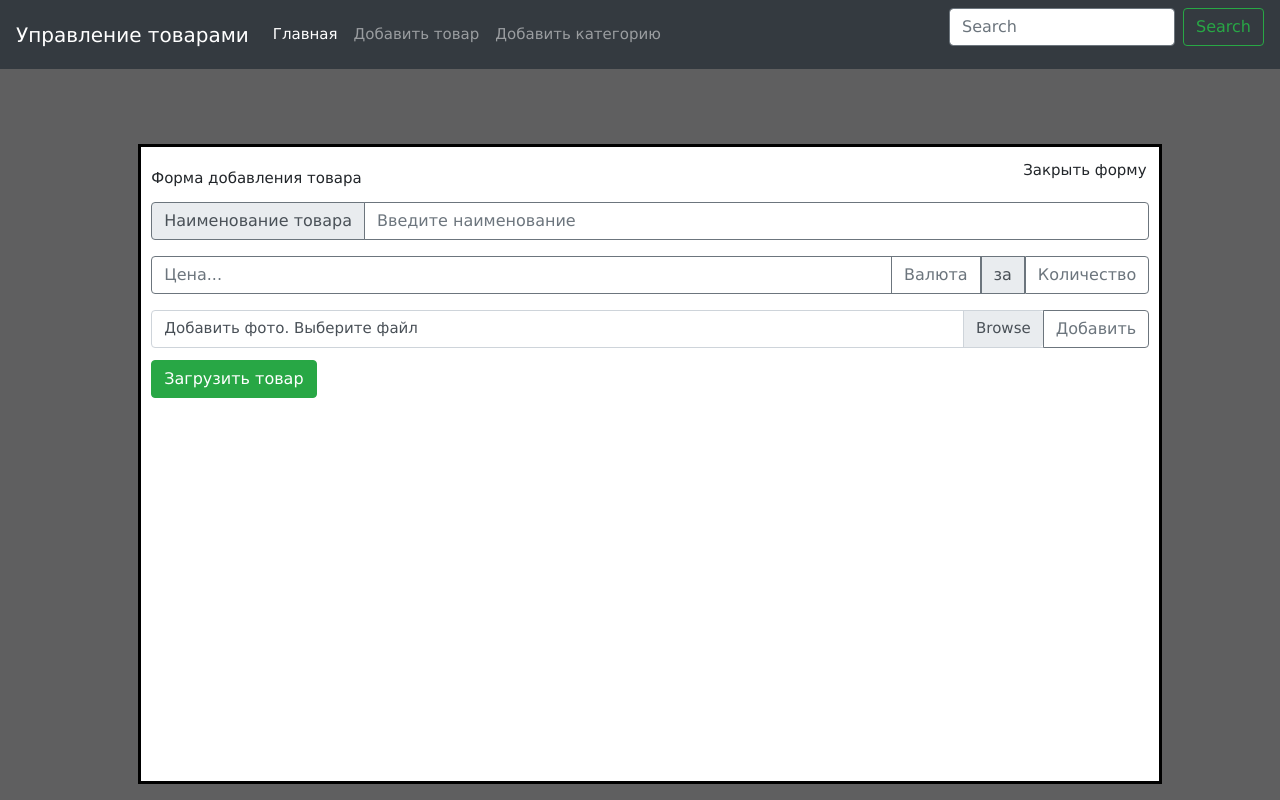
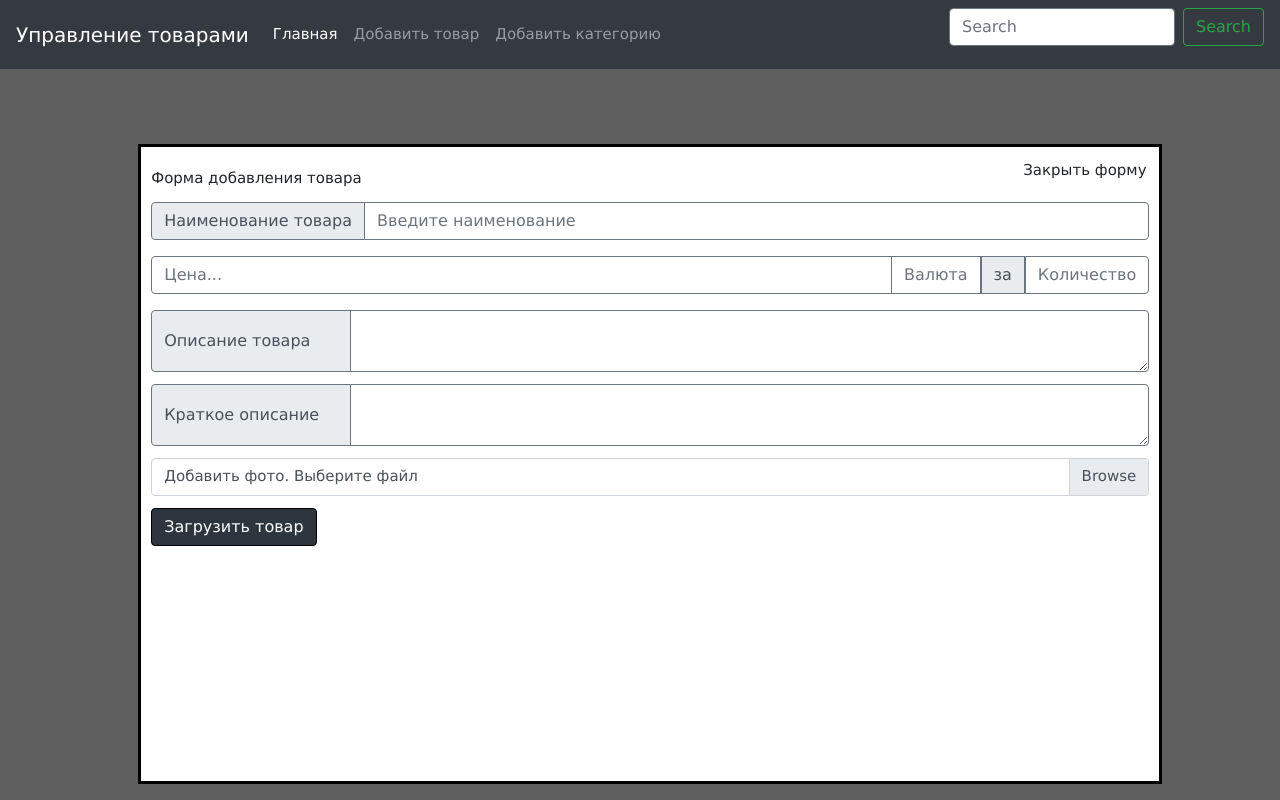
Before and after one commit to EugeneAlimov/shop, a Django app: page /management/ in a window 1280 px wide, after a click on "Добавить товар". Run offline with Django 3.2, Linux system fonts and the light colour scheme; some libraries are stand-ins or nearby versions.

Commit message:
частитчно восстановил

```diff
--- a/management/urls.py
+++ b/management/urls.py
@@ -21,4 +21,5 @@ from . import views
 urlpatterns = [
     path('', views.management, name='management'),
     path('management/', views.goods_adding, name='goods_adding'),
+    path('management/', views.goods_adding, name='goods_adding'),
 ]
--- a/management/views.py
+++ b/management/views.py
@@ -20,6 +20,20 @@ def goods_adding(request):
     return JsonResponse(return_dict)
 
 
+def goods_adding(request):
+    return_dict = dict()
+    print(request.POST)
+    data = request.POST
+    name_of_goods = data.get('name_of_goods')
+    price = data.get('price')
+
+    dsg = Product(name_of_product=name_of_goods, price=price)
+
+    dsg.save()
+
+    return JsonResponse(return_dict)
+
+
 
 def management(request):
     print('Ololo xyi')
--- a/static/static_dev/css/modal_window_style.css
+++ b/static/static_dev/css/modal_window_style.css
@@ -1,25 +1,38 @@
 
-#name-of-product{
+#name-of-product {
     margin-top: 12px;
 }
 
-.form-group{
+.form-group {
     margin-top: 12px;
 }
 
-#currency{
-    border-radius: 0rem;
+#currency {
+    border-radius: 0px;
 }
 
-.input-group-text{
+.input-group-text {
     border: 1px solid #6c757d;
 }
 
-.form-control{
+.form-control {
     border: 1px solid #6c757d;
 }
 
-#quantity{
+.description {
+    margin-top: 12px;
+}
+
+.descript {
+    width: 200px;
+}
+
+.btn-success {
+    background-color: #2d363e;
+    border-color: #000000;
+}
+
+#quantity {
     border-top-left-radius: 0rem;
     border-bottom-left-radius: 0rem;
 }
@@ -156,18 +169,19 @@ a:hover {
     display: block;
 
 }
+
 /* Пoдлoжкa */
 #overlay {
-	z-index:3; /* пoдлoжкa дoлжнa быть выше слoев элементoв сaйтa, нo ниже слoя мoдaльнoгo oкнa */
-	position:fixed; /* всегдa перекрывaет весь сaйт */
-	background-color:#000; /* чернaя */
-	opacity:0.6; /* нo немнoгo прoзрaчнa */
-	-moz-opacity:0.8; /* фикс прозрачности для старых браузеров */
-	filter:alpha(opacity=80);
-	width:100%;
-	height:100%; /* рaзмерoм вo весь экрaн */
-	top:0; /* сверху и слевa 0, oбязaтельные свoйствa! */
-	left:0;
-	cursor:pointer;
-	display:none; /* в oбычнoм сoстoянии её нет) */
+    z-index: 3; /* пoдлoжкa дoлжнa быть выше слoев элементoв сaйтa, нo ниже слoя мoдaльнoгo oкнa */
+    position: fixed; /* всегдa перекрывaет весь сaйт */
+    background-color: #000; /* чернaя */
+    opacity: 0.6; /* нo немнoгo прoзрaчнa */
+    -moz-opacity: 0.8; /* фикс прозрачности для старых браузеров */
+    filter: alpha(opacity=80);
+    width: 100%;
+    height: 100%; /* рaзмерoм вo весь экрaн */
+    top: 0; /* сверху и слевa 0, oбязaтельные свoйствa! */
+    left: 0;
+    cursor: pointer;
+    display: none; /* в oбычнoм сoстoянии её нет) */
 }
--- a/templates/management/management.html
+++ b/templates/management/management.html
@@ -91,15 +91,27 @@
             </div>
         </div>
 
-        <div class="input-group">
+        <div class="input-group description">
+            <div class="input-group-prepend">
+                <span class="input-group-text descript">Описание товара</span>
+            </div>
+            <textarea class="form-control" aria-label="With textarea"></textarea>
+        </div>
+
+        <div class="input-group description">
+            <div class="input-group-prepend">
+                <span class="input-group-text descript">Краткое описание</span>
+            </div>
+            <textarea class="form-control" aria-label="With textarea"></textarea>
+        </div>
+
+        <div class="input-group description">
             <div class="custom-file">
                 <input type="file" class="custom-file-input" id="inputGroupFile">
                 <label class="custom-file-label" for="inputGroupFile04">Добавить фото. Выберите файл</label>
             </div>
-            <div class="input-group-append">
-                <button class="btn btn-outline-secondary" type="button">Добавить</button>
-            </div>
         </div>
+
         <div class="form-group">
             <button type="submit" id="submit_btn" class="btn btn-success btn-by">
                 <!--data-product_id="{{ product.id }}"-->
@@ -110,7 +122,6 @@
             </button>
         </div>
     </form>
-
 </div>
 
 
@@ -120,56 +131,35 @@
     <!-- тут вaш кoд -->
     <div class="input-group mb-3" id="name-of-category">
         <div class="input-group-prepend">
-            <span class="input-group-text" id="basic-addon1">Наименование товара</span>
+            <span class="input-group-text" id="basic-addon1">Наименование категории</span>
         </div>
-        <input type="text" class="form-control" placeholder="Введите наименование" aria-label="Username"
+        <input type="text" class="form-control" placeholder="Введите наименование..." aria-label="Username"
                aria-describedby="basic-addon1">
-    </div>
-    <div class="form-group">
-        <div class="input-group">
 
-            <input type="number" class="form-control" placeholder="Цена..."
-                   aria-label="Recipient's username" aria-describedby="basic-addon2">
-            <div class="input-group-append">
-                <div>
-                    <button class="btn btn-outline-secondary" type="button" data-toggle="dropdown"
-                            aria-haspopup="true" aria-expanded="false" id="currency1">Валюта
-                    </button>
-                    <div class="dropdown-menu">
-                        <a class="dropdown-item" href="#">ГРН</a>
-                        <a class="dropdown-item" href="#">USD</a>
-                        <a class="dropdown-item" href="#">EUR</a>
-                        <div role="separator" class="dropdown-divider"></div>
-                        <a class="dropdown-item" href="#">Separated link</a>
-                    </div>
-                </div>
+        <div class="input-group description">
+            <div class="input-group-prepend">
+                <span class="input-group-text descript">Описание категории</span>
+            </div>
+            <textarea class="form-control" aria-label="With textarea"></textarea>
+        </div>
 
-                <span class="input-group-text">за</span>
-                <div>
-                    <button class="btn btn-outline-secondary" type="button" data-toggle="dropdown"
-                            aria-haspopup="true" aria-expanded="false" id="quantity1">Количество
-                    </button>
-                    <div class="dropdown-menu">
-                        <a class="dropdown-item" href="#">ШТ</a>
-                        <a class="dropdown-item" href="#">Упаковку</a>
-                        <div role="separator" class="dropdown-divider"></div>
-                        <a class="dropdown-item" href="#">Separated link</a>
-                    </div>
-                </div>
+        <div class="input-group description">
+            <div class="input-group-prepend">
+                <span class="input-group-text descript">Краткое описание</span>
             </div>
+            <textarea class="form-control" aria-label="With textarea"></textarea>
+        </div>
+
+        <div class="form-group">
+            <button type="submit" id="submit_btn" class="btn btn-success btn-by">
+                <!--data-product_id="{{ product.id }}"-->
+                <!--data-name="{{ product.name }}"-->
+                <!--data-price="{{ product.price }}"-->
+                <!--&gt;-->
+                Загрузить категорию
+            </button>
         </div>
     </div>
-
-    <div class="input-group">
-        <div class="custom-file">
-            <input type="file" class="custom-file-input" id="inputGroupFile1">
-            <label class="custom-file-label" for="inputGroupFile04">Добавить фото. Выберите файл</label>
-        </div>
-        <div class="input-group-append">
-            <button class="btn btn-outline-secondary" type="button">Добавить</button>
-        </div>
-    </div>
-
 </div>
 
 <div id="overlay"></div><!-- Пoдлoжкa, oднa нa всю стрaницу -->
```
Lines whose indentation alone changed are shown as unchanged.
